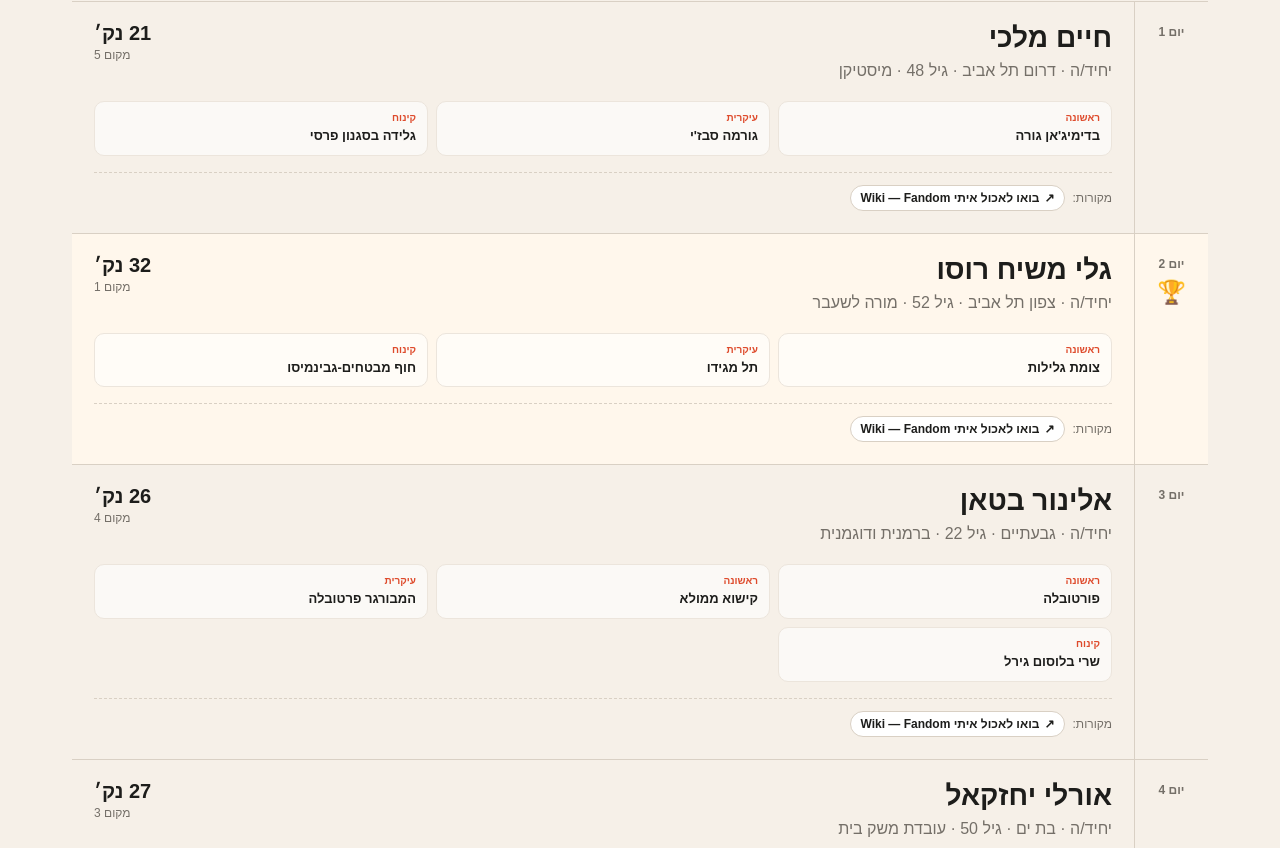
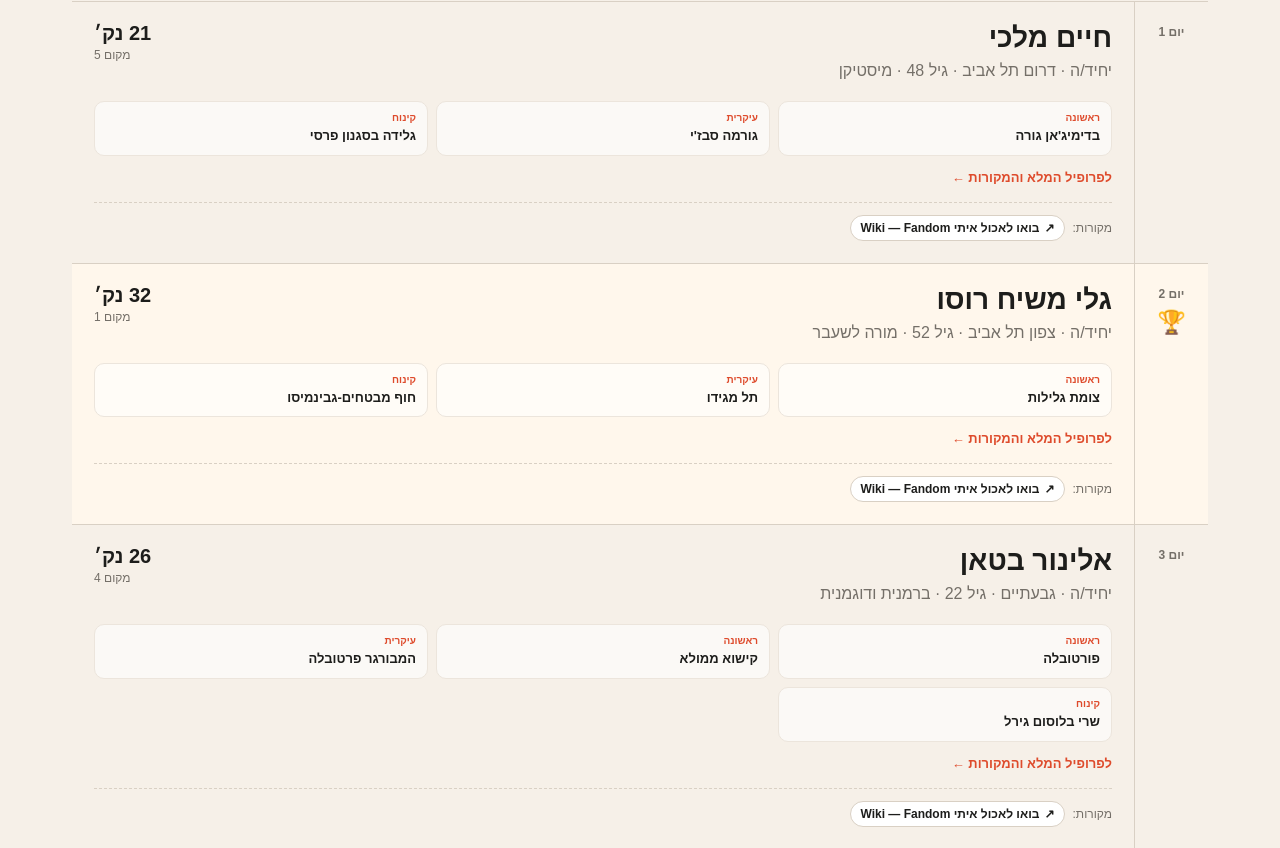
Before and after one commit to yossi-weinberger/come-dine-stats, a Next.js app: page /seasons/1 in a window 1280 px wide. Shown: the part 1332-2180 px from the top of the page. Built offline with nearby package versions, Linux system fonts and the light colour scheme.

Commit message:
link season entries to contestant profiles

```diff
--- a/app/seasons/[season]/page.tsx
+++ b/app/seasons/[season]/page.tsx
@@ -198,7 +198,11 @@ export default async function SeasonPage({ params }: PageProps) {
                       <div className="seasonEntryBody">
                         <div className="seasonEntryTitle">
                           <div>
-                            <h3>{entry.name}</h3>
+                            <h3>
+                              <Link className="contestantNameLink" href={`/contestants/${entry.slug}`}>
+                                {entry.name}
+                              </Link>
+                            </h3>
                             <p>
                               {[entryTypeLabel(entry), entry.city, entry.age ? `גיל ${entry.age}` : null, entry.occupation]
                                 .filter(Boolean)
@@ -223,6 +227,10 @@ export default async function SeasonPage({ params }: PageProps) {
                         ) : (
                           <p className="seasonMenuMissing">אין עדיין תפריט מלא מתועד לרשומה הזו.</p>
                         )}
+
+                        <Link className="profileLink" href={`/contestants/${entry.slug}`}>
+                          לפרופיל המלא והמקורות ←
+                        </Link>
 
                         <div className="sourceRow seasonSourceRow" aria-label={`מקורות עבור ${entry.name}`}>
                           <span>מקורות:</span>
```
